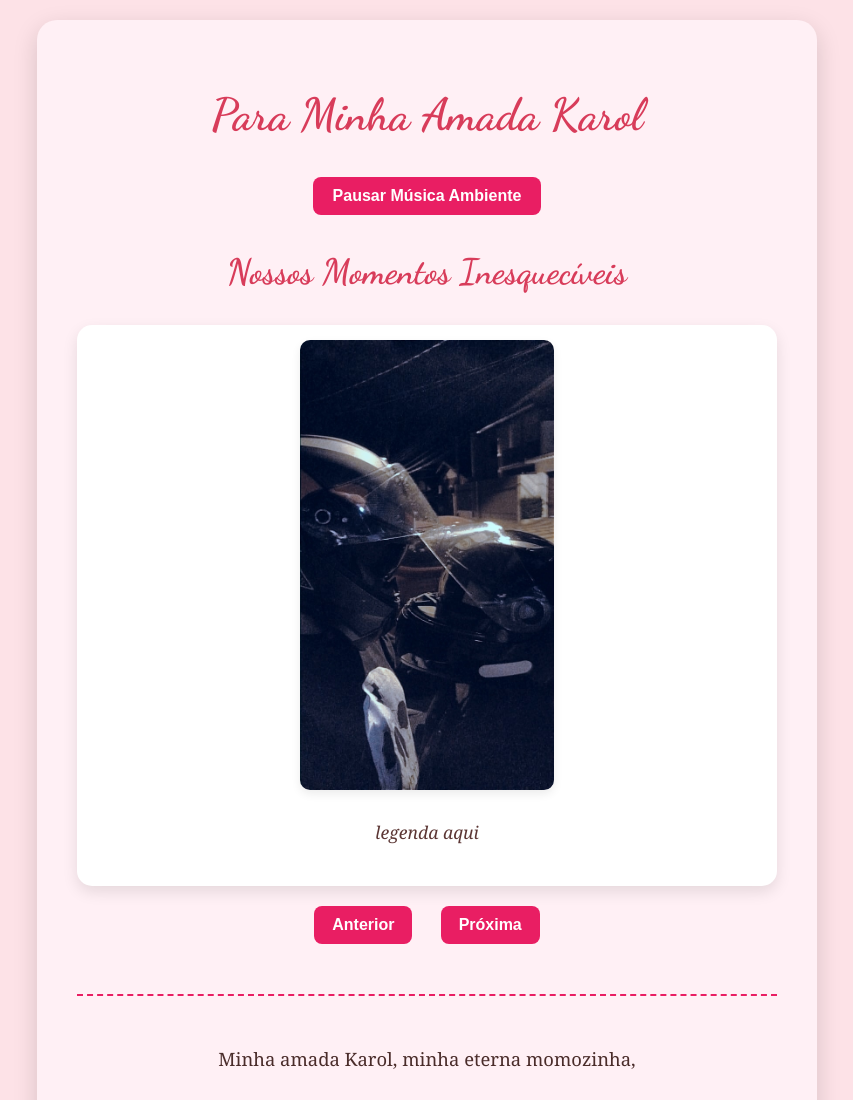
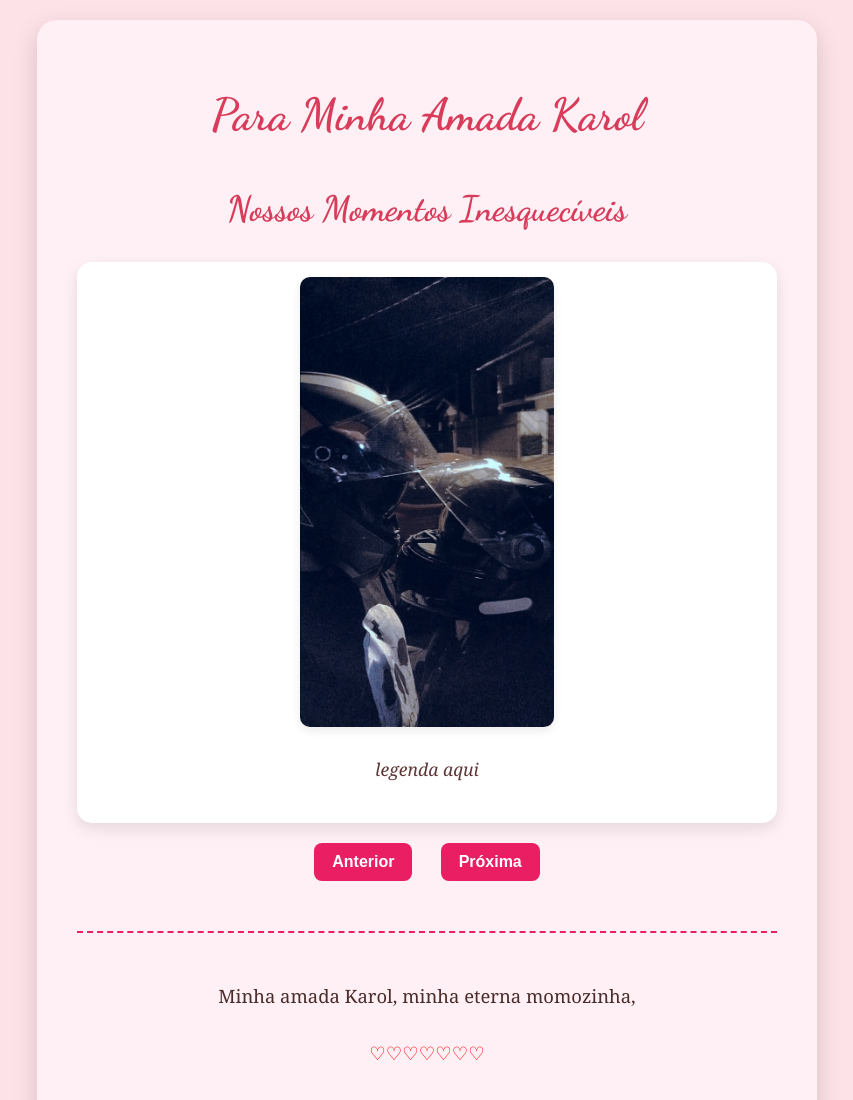
Before and after one commit to leandro905Berck/pedido_momozinha, a plain HTML site: page index.html in a window 1280 px wide. Shown: the top 1100 px of the page, without its empty margins (213-1066 px from the left). Drawn offline with Linux system fonts and the light colour scheme; a web font is replaced by a local one.

Commit message:
Update index.html

```diff
--- a/index.html
+++ b/index.html
@@ -189,7 +189,7 @@
 
         <!-- Botão de controlo da música -->
         <div class="music-controls">
-            <button id="botaoPlayPauseIndex" class="music-button">Tocar Música Ambiente</button>
+            <!--<button id="botaoPlayPauseIndex" class="music-button">Tocar Música Ambiente</button>-->
         </div>
 
         <div id="carousel-section">
```
